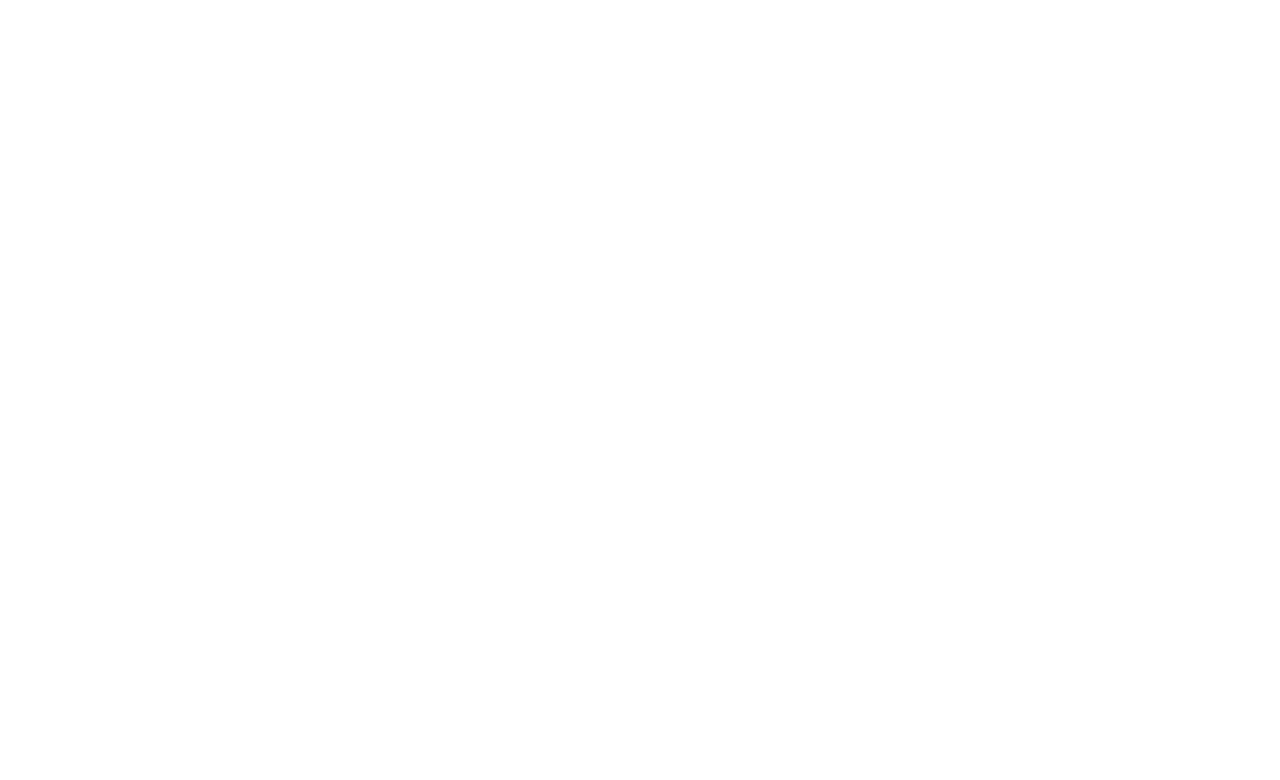
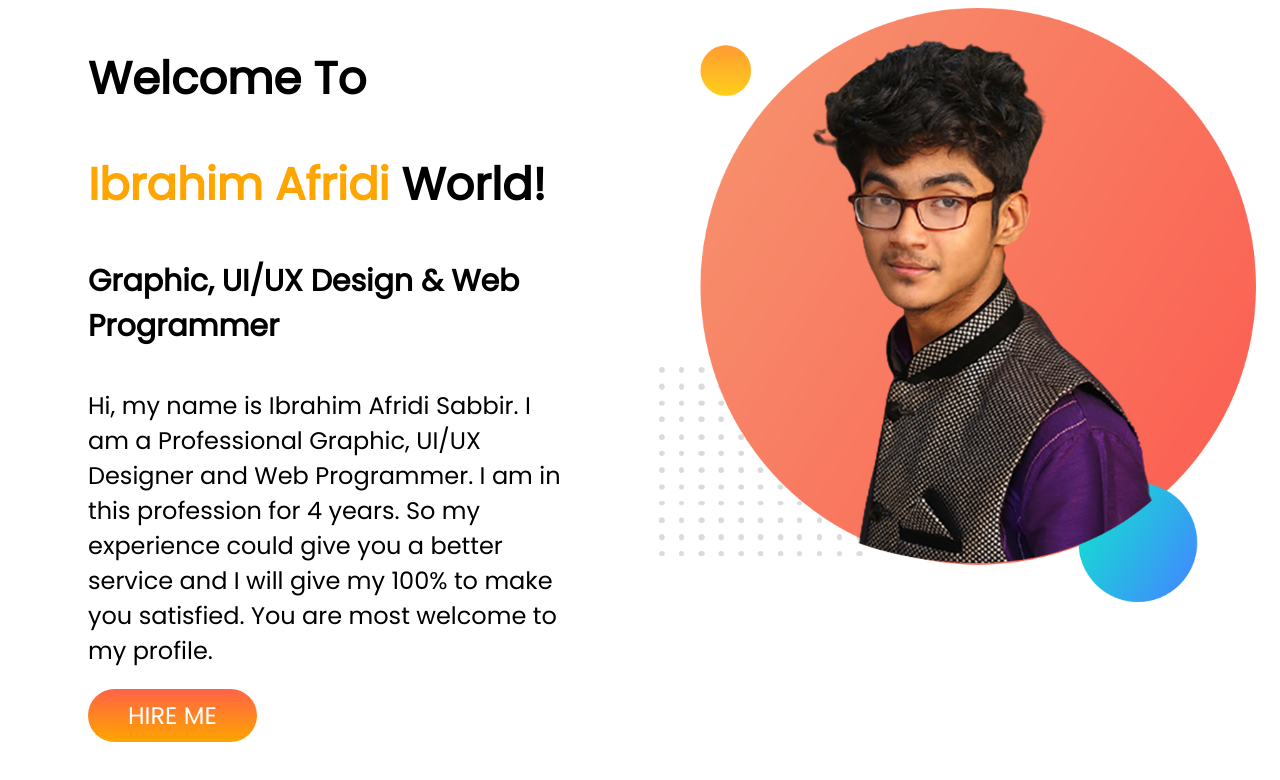
Before and after one commit to IbrahimAfridi07/developer-portfolio, a plain HTML site: page index.html in a window 1280 px wide. Drawn offline with Linux system fonts and the light colour scheme.

Commit message:
my portfolio

```diff
--- a/index.html
+++ b/index.html
@@ -1,13 +1,36 @@
 <!DOCTYPE html>
 <html lang="en">
+
 <head>
     <meta charset="UTF-8">
     <meta http-equiv="X-UA-Compatible" content="IE=edge">
     <meta name="viewport" content="width=device-width, initial-scale=1.0">
     <title>Ibrahim Afridi Portfolio</title>
     <link rel="stylesheet" href="style.css">
+    <link rel="preconnect" href="https://fonts.googleapis.com">
+    <link rel="preconnect" href="https://fonts.gstatic.com" crossorigin>
+    <link href="https://fonts.googleapis.com/css2?family=Poppins&display=swap" rel="stylesheet">
 </head>
+
 <body>
+    <section>
+        <div class="content">
+            <h1>Welcome To</h1>
+            <h1><span class="name">Ibrahim Afridi</span> World!</h1>
+            <h4>Graphic, UI/UX Design & Web Programmer</h4>
+            <p class="font">Hi, my name is Ibrahim Afridi Sabbir. I am a Professional Graphic, UI/UX Designer and Web
+                Programmer. I
+                am in
+                this profession for 4 years. So my experience could give you a better service and I will give my 100% to
+                make you satisfied. You are most welcome to my profile.</p>
 
+            <a class="link" href="https://www.linkedin.com/in/ibrahim-afridi-b085941a7/" target="_blank">HIRE ME</a>
+        </div>
+
+        <div class="image">
+            <img src="mybg.png" alt="my pic">
+        </div>
+    </section>
 </body>
+
 </html>
--- a/style.css
+++ b/style.css
@@ -0,0 +1,28 @@
+body{
+    font-family: 'Poppins', sans-serif; font-size: 30px;
+}
+.name{
+    color: orange;
+}
+
+section{
+    display: flex;
+}
+
+.content{
+    width: 50%; padding-left: 80px;
+}
+
+.image img{
+    width: 85%;
+    padding-left: 90px;
+}
+
+.font{
+    font-size: 24px;
+}
+
+.link{
+    font-size: 24px;
+    text-decoration: none;
+    background-image: linear-gradient(tomato,orange); border-radius: 50px; padding: 10px 40px; color: white; font-weight: 500;
```
Also changed, not shown: images/dream-bg.png (added), images/exp-bg.png (added), images/jhankar.png (added), images/jhankar2.png (added), images/my-bg.png (added), images/my-bg2.png (added), images/top-banner.png (added), mybg.png (added), 7 other files.
